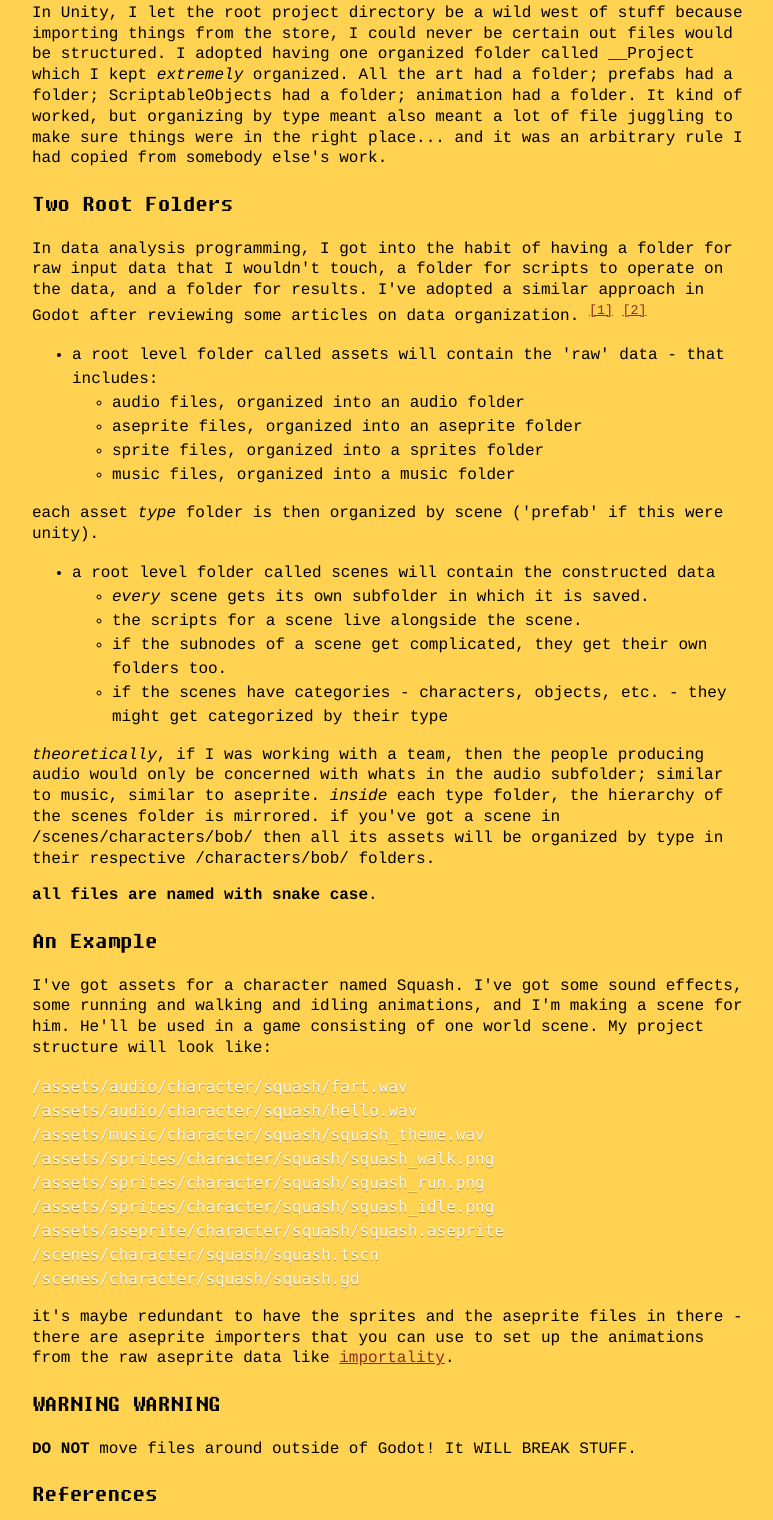
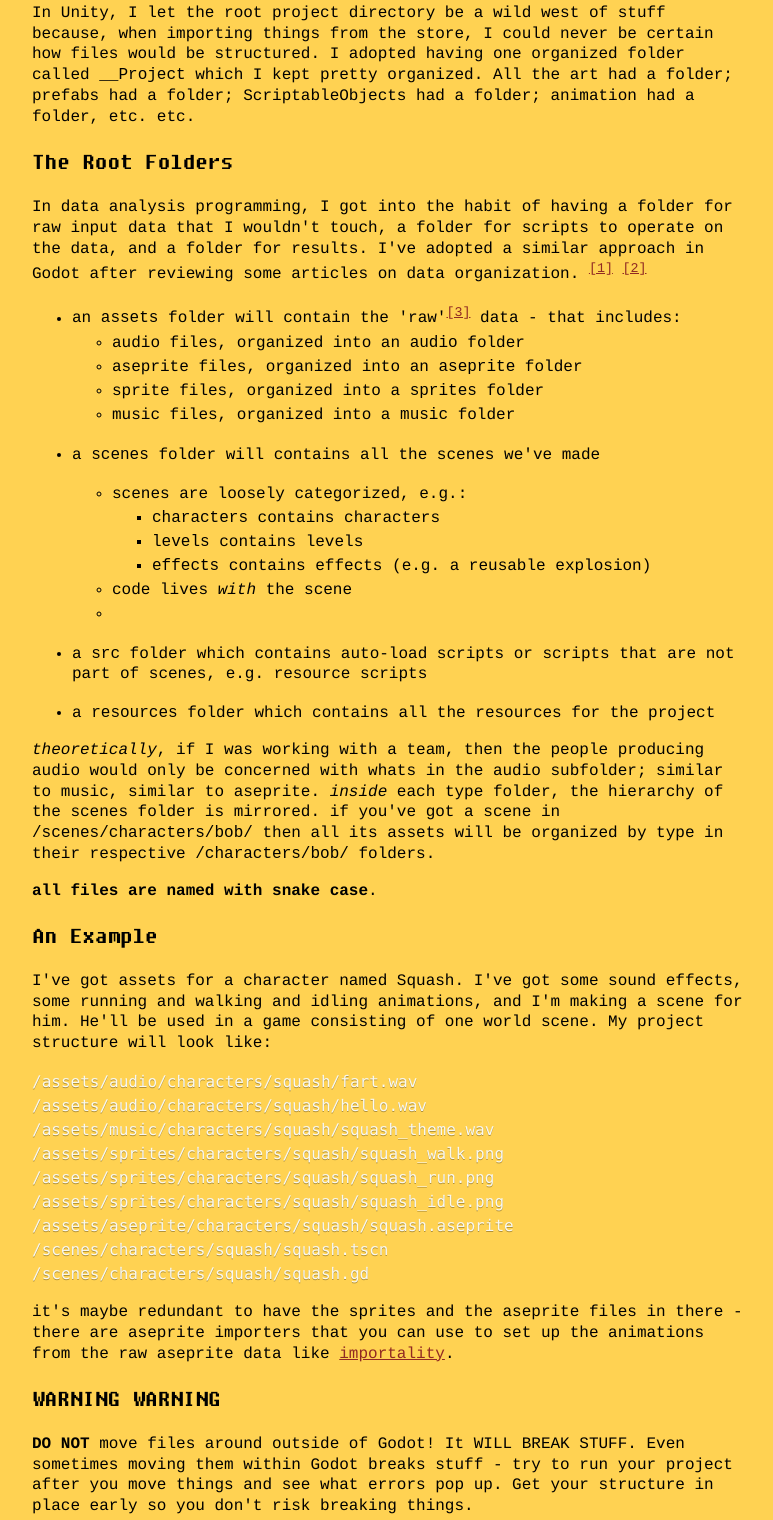
Before and after one commit to joshpsawyer/catmeister-dot-com, an Eleventy site: page src/gamedev/how-to-organize-your-godot-project-files.md in a window 1280 px wide. Shown: the part 180-1700 px from the top of the page, without its empty margins (248-1021 px from the left). Built offline with nearby package versions, Linux system fonts and the light colour scheme; Eleventy itself is replaced by a stand-in of ours; code samples lack their colours; files that its build step writes are made by us from their sources.

Commit message:
added a tutorial article, rewrote structure article

````diff
--- a/src/gamedev/how-to-organize-your-godot-project-files.md
+++ b/src/gamedev/how-to-organize-your-godot-project-files.md
@@ -12,35 +12,40 @@ layout: article
 
 ## Coming From Unity
 
-In Unity, I let the root project directory be a wild west of stuff because
-importing things from the store, I could never be certain out files would be
+In Unity, I let the root project directory be a wild west of stuff because, when
+importing things from the store, I could never be certain how files would be
 structured. I adopted having one organized folder called `__Project` which I
-kept _extremely_ organized. All the art had a folder; prefabs had a folder;
-ScriptableObjects had a folder; animation had a folder. It kind of worked, but
-organizing by type meant also meant a lot of file juggling to make sure things
-were in the right place... and it was an arbitrary rule I had copied from
-somebody else's work.
+kept pretty organized. All the art had a folder; prefabs had a folder;
+ScriptableObjects had a folder; animation had a folder, etc. etc.
 
-## Two Root Folders
+## The Root Folders
 
 In data analysis programming, I got into the habit of having a folder for raw
 input data that I wouldn't touch, a folder for scripts to operate on the data,
 and a folder for results. I've adopted a similar approach in Godot after
 reviewing some articles on data organization. [^1] [^2]
 
-- a root level folder called `assets` will contain the 'raw' data - that includes:
+- an `assets` folder will contain the 'raw'[^3] data - that includes:
   - audio files, organized into an `audio` folder
   - aseprite files, organized into an `aseprite` folder
   - sprite files, organized into a `sprites` folder
   - music files, organized into a `music` folder
 
-each asset _type_ folder is then organized by scene ('prefab' if this were unity).
+[^3]: In reality, this data _will_ be changed - you'll update your art, your music,
+  all sorts of things as your project evolves, but I consider it apart from the game
+  insofar that you're not editing it _within_ the game engine.
 
-- a root level folder called `scenes` will contain the constructed data
-  - _every_ scene gets its own subfolder in which it is saved.
-  - the scripts for a scene live alongside the scene.
-  - if the subnodes of a scene get complicated, they get their own folders too.
-  - if the scenes have categories - characters, objects, etc. - they might get categorized by their type
+- a `scenes` folder will contains all the scenes we've made
+  - scenes are loosely categorized, e.g.:
+    - `characters` contains characters
+    - `levels` contains levels
+    - `effects` contains effects (e.g. a reusable explosion)
+  - code lives _with_ the scene
+  -
+
+- a `src` folder which contains auto-load scripts or scripts that are not part of scenes, e.g. resource scripts
+
+- a `resources` folder which contains all the resources for the project
 
 _theoretically_, if I was working with a team, then the people producing audio would only be concerned
 with whats in the audio subfolder; similar to music, similar to aseprite. _inside_ each type folder, the hierarchy of
@@ -56,15 +61,15 @@ running and walking and idling animations, and I'm making a scene for him. He'll
 in a game consisting of one world scene. My project structure will look like:
 
 ```bash
-/assets/audio/character/squash/fart.wav
-/assets/audio/character/squash/hello.wav
-/assets/music/character/squash/squash_theme.wav
-/assets/sprites/character/squash/squash_walk.png
-/assets/sprites/character/squash/squash_run.png
-/assets/sprites/character/squash/squash_idle.png
-/assets/aseprite/character/squash/squash.aseprite
-/scenes/character/squash/squash.tscn
-/scenes/character/squash/squash.gd
+/assets/audio/characters/squash/fart.wav
+/assets/audio/characters/squash/hello.wav
+/assets/music/characters/squash/squash_theme.wav
+/assets/sprites/characters/squash/squash_walk.png
+/assets/sprites/characters/squash/squash_run.png
+/assets/sprites/characters/squash/squash_idle.png
+/assets/aseprite/characters/squash/squash.aseprite
+/scenes/characters/squash/squash.tscn
+/scenes/characters/squash/squash.gd
 ```
 
 it's maybe redundant to have the sprites and the aseprite files in there - there are aseprite importers
@@ -72,7 +77,10 @@ that you can use to set up the animations from the raw aseprite data like [impor
 
 ## WARNING WARNING
 
-**DO NOT** move files around outside of Godot! It WILL BREAK STUFF.
+**DO NOT** move files around outside of Godot! It WILL BREAK STUFF. Even
+sometimes moving them within Godot breaks stuff - try to run your project after
+you move things and see what errors pop up. Get your structure in place early so
+you don't risk breaking things.
 
 [^1]: [How To Structure Your Godot Project (so You Don't Get Confused)](https://new.pythonforengineers.com/blog/how-to-structure-your-godot-project-so-you-dont-get-confused/), accessed 2024-06-16
 [^2]: [Project organization Official Godot Documentation for 4.2](https://docs.godotengine.org/en/stable/tutorials/best_practices/project_organization.html), accessed 2024-06-16
````
Also changed, not shown: src/gamedev/all-the-good-godot-tutorials-that-i-could-find.md (added, +19 -0 lines), .eleventy.js.
